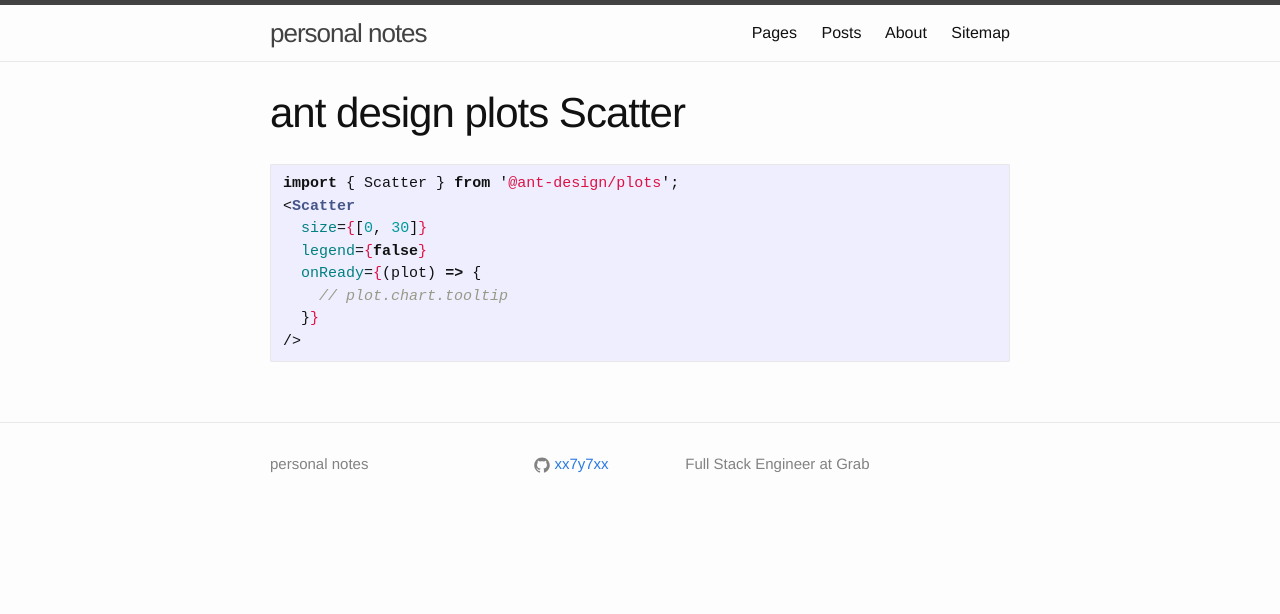
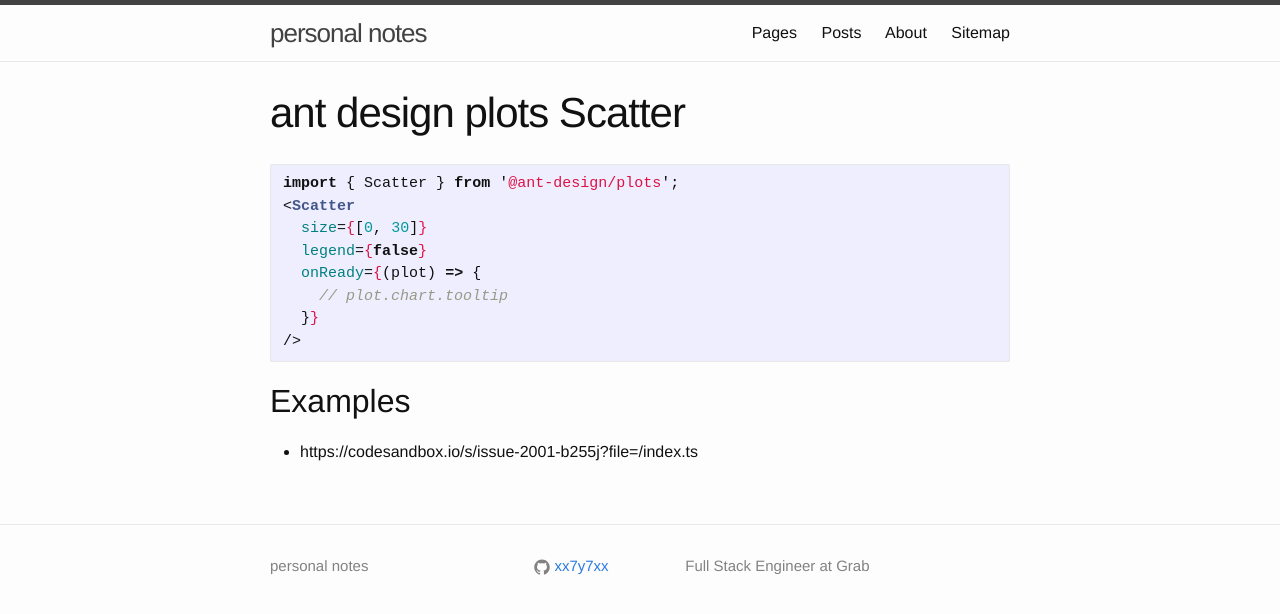
Before and after one commit to xx7y7xx/xx7y7xx.github.io, a Jekyll site: the page built from _pages/dev/antd/scatter.md, in a window 1280 px wide. Shown: the top 614 px of the page. Built offline with Jekyll 4.4.1, drawn with Linux system fonts in a browser that asks for light colours; comment, search, counter and statistics services are not loaded.

Commit message:
Update scatter.md

````diff
--- a/_pages/dev/antd/scatter.md
+++ b/_pages/dev/antd/scatter.md
@@ -14,3 +14,7 @@ import { Scatter } from '@ant-design/plots';
   }}
 />
 ```
+
+## Examples
+
+* https://codesandbox.io/s/issue-2001-b255j?file=/index.ts
````
